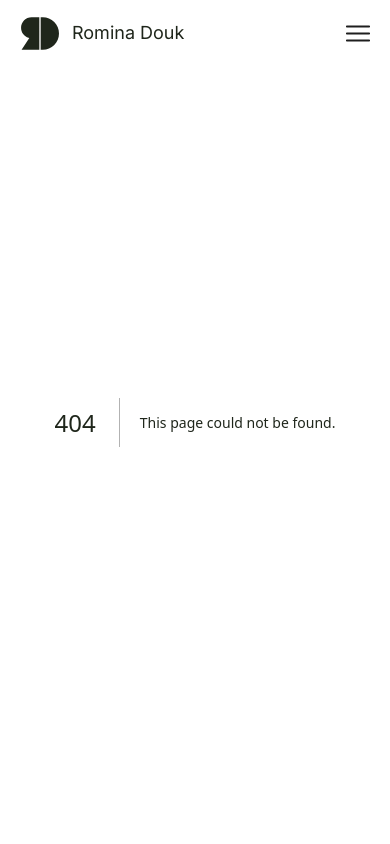
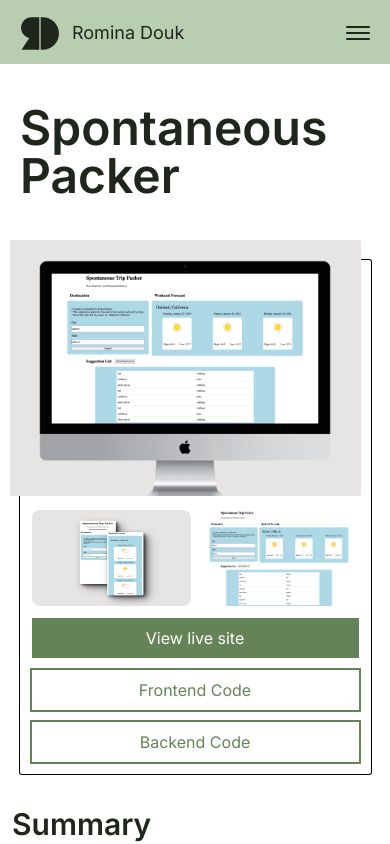
Before and after one commit to rominadouk/portfolio-redesign, a Next.js app: page /projects/packer in a window 390 px wide. Before the commit this address had no page. Shown: the top 844 px of the page. Built offline with nearby package versions, Linux system fonts and the light colour scheme.

Commit message:
added hamburger menu animation and homepage project animation

```diff
--- a/app/components/Navbar.tsx
+++ b/app/components/Navbar.tsx
@@ -6,6 +6,7 @@ import hamburgerMenu from '../../public/assets/icons/hamburger-menu.svg'
 import githubIcon from '../../public/assets/icons/github-icon.svg'
 import linkedinIcon from '../../public/assets/icons/linkedin-icon.svg'
 import logo from '../../public/favicon.svg'
+
 
 import Link from 'next/link'
 
@@ -16,21 +17,60 @@ const Navbar = () => {
     const toggleMobileMenu = () => {
         setHamburgerMenuIsOpen(!hamburgerMenuIsOpen)
     };
+
     // console.log(hamburgerMenuIsOpen)
 
   return (
     <nav className={ hamburgerMenuIsOpen ? ' z-50 pt-4 w-full px-5 absolute bg-white' : 'z-50 pt-4 w-full px-5 absolute lg:flex lg:justify-between lg:px-28 '}>
         <div className='flex justify-between'>
-        <div className='flex gap-3'>
-            {/* logo */}
-            <Image src={logo} alt='rd-logo' className='w-10'/>
-            <p className='text-lg place-self-center'>Romina Douk</p>
+            <div className='flex gap-3'>
+                {/* logo */}
+                <Link href={'/'}>
+                    <Image src={logo} alt='rd-logo' className='w-10'/>
+                </Link>
+
+                <p className='text-lg place-self-center'>Romina Douk</p>
+            </div>
+            <button onClick={toggleMobileMenu} className="flex flex-col justify-center items-center lg:hidden">
+                <span className={`bg-dark-green block transition-all duration-300 ease-out h-0.5 w-6 rounded-sm ${hamburgerMenuIsOpen ? 'rotate-45 translate-y-1' : '-translate-y-0.5'}`} >
+                </span>
+                <span className={`bg-dark-green block transition-all duration-300 ease-out h-0.5 w-6 rounded-sm my-0.5 ${hamburgerMenuIsOpen ? 'opacity-0' : 'opacity-100'}`}>
+                </span>
+                <span className={`bg-dark-green block transition-all duration-300 ease-out h-0.5 w-6 rounded-sm ${hamburgerMenuIsOpen ? '-rotate-45 -translate-y-1' : 'translate-y-0.5'}`}>
+                </span>
+            </button>
+
         </div>
-        <Image src={hamburgerMenu}   className='lg:hidden cursor-pointer' alt='three-line-menu' onClick = {toggleMobileMenu}/>
-        </div>
+            {/* Mobile View */}
+                    <div className={`flex flex-col py-5 relative  text-center text-xl lg:hidden z-100 transition-all duration-300 ease-out transform  ${hamburgerMenuIsOpen ? 'translate-y-2 opacity-100 visible pointer-events-auto' : 'translate-y-1 opacity-0 invisible pointer-events-none'}`}>
+                        <ul className='flex flex-col gap-5' onClick={toggleMobileMenu}>
+                            <Link href='/' >
+                                <li>Home</li>
+                            </Link>
+                            <Link href='/projects' >
+                                <li>Projects</li>
+                            </Link>
+                            <Link href='/contact'>
+                                <li>Contact</li>
+                            </Link>
+                            <Link href='https://www.linkedin.com/in/rominadouk/'  className='self-center' target='_blank'>
+                                <li>
+                                    <Image src={linkedinIcon} alt='linkedin-icon' className='w-7' />
+                                </li>
+                            </Link>
+                            <Link href='https://github.com/rominadouk'  className='self-center'  target='_blank'>
+                                <li>
+                                    <Image src={githubIcon} alt='github-icon' className='w-7 h-8' />
+                                </li>
+                            </Link>
+                        </ul>
+                    </div>
+
+
+
         {/* Navbar View on Desktop */}
         <ul className='hidden lg:flex lg:items-center gap-5'>
-            <Link href='/'>
+            <Link href='/' >
                 <li>Home</li>
             </Link>
             <Link href='/projects'>
@@ -51,33 +91,9 @@ const Navbar = () => {
             </Link>
         </ul>
         {/* Navbar View END on Desktop */}
-        {
-            hamburgerMenuIsOpen && (
-                <div className='flex flex-col py-5 relative bg-white text-center text-xl lg:hidden z-100'>
-                    <ul className='flex flex-col gap-5' onClick={toggleMobileMenu}>
-                        <Link href='/'>
-                            <li>Home</li>
-                        </Link>
-                        <Link href='/projects' onClick={toggleMobileMenu}>
-                            <li>Projects</li>
-                        </Link>
-                        <Link href='/contact' onClick={toggleMobileMenu}>
-                            <li>Contact</li>
-                        </Link>
-                        <Link href='https://www.linkedin.com/in/rominadouk/'  className='self-center' onClick={toggleMobileMenu} target='_blank'>
-                            <li>
-                                <Image src={linkedinIcon} alt='linkedin-icon' className='w-7' />
-                            </li>
-                        </Link>
-                        <Link href='https://github.com/rominadouk'  className='self-center' onClick={toggleMobileMenu} target='_blank'>
-                        <li>
-                            <Image src={githubIcon} alt='github-icon' className='w-7 h-8' />
-                        </li>
-                        </Link>
-                    </ul>
-                </div>
-            )
-        }
+
+
+        {/* END Mobile Menu */}
     </nav>
   )
 }
--- a/app/contact/page.tsx
+++ b/app/contact/page.tsx
@@ -66,7 +66,7 @@ const Contact = () => {
                   <textarea id='message' name='message' className=' h-28 ring-1 ring-input-border bg-input rounded-sm p-2' required/>
                 </div>
                 {/* Submit Button */}
-                <input type='submit' className='self-center py-2 px-10 bg-button-color text-white rounded-md'/>
+                <input type='submit' className='self-center py-2 px-10 bg-button-color text-white rounded-md cursor-pointer'/>
             </form>
           </div>
           {/* contact form container END*/}
--- a/app/page.tsx
+++ b/app/page.tsx
@@ -49,9 +49,9 @@ export default function Home() {
         {projects.map((project) => {
           return (
 
-            <div key={project.title} className='flex flex-col justify-between w-72 text-center relative drop-shadow-xl'>
+            <div key={project.title} className='flex flex-col justify-between w-72 text-center relative drop-shadow-xl transition-all duration-300 ease-out hover:w-96'>
               <Link href={`/projects/${project.title.toLowerCase()}`} >
-              <div className=' h-52    relative ' style={{ backgroundImage: `url(${project.image.src})`, backgroundSize: 'cover', backgroundPosition: 'center', backgroundRepeat: 'no-repeat'}}>
+              <div className=' h-52  relative ' style={{ backgroundImage: `url(${project.image.src})`, backgroundSize: 'cover', backgroundPosition: 'center', backgroundRepeat: 'no-repeat'}}>
                 {/* <Image src={project.image}  className='project-image' alt={project.title} layout='fill' objectFit='cover' /> */}
               </div>
               <h2 className='py-3 bg-white font-medium'>{project.title}</h2>
--- a/app/projects/spontaneouspacker/page.tsx
+++ b/app/projects/packer/page.tsx
@@ -4,9 +4,9 @@ import screenshotImg from '../../../public/assets/images/weather-packer/desktop-
 import desktopImg from '../../../public/assets/images/weather-packer/spontaneous-trip-packer-desktop.png'
 import mobileImg from '../../../public/assets/images/weather-packer/weather-packer-mobile-views.png'
 
-const spontaneousPacker = () => {
+const packer = () => {
 
-    const spontaneousPackerData = {
+    const packerData = {
         title: 'Spontaneous Packer',
         summary: "This web application was developed users plan for their spontaneous trips, it provides a three-day forecast and suggestions of what to pack based on the forecast. It also provides a packing list feature to add and delete items.",
         lessonsLearned: 'This project exercised my vanilla JavaScript skills. I improved my DOM manipulation methods with this project. I was able to truly appreciate the value of frameworks when I was working this project, I decided to challenge myself and not use any front-end frameworks. This project is deployed on Netlify and uses a NodeJS backend that I also developed. This is another version of a concept I completed during my time at General Assembly in collaboration with a team of developers called "Cli-Mate Change".',
@@ -23,9 +23,9 @@ const spontaneousPacker = () => {
 
   return (
     <div>
-        <ReusableProjectPage title={spontaneousPackerData.title} summary={spontaneousPackerData.summary} lessonsLearned={spontaneousPackerData.lessonsLearned} roles={spontaneousPackerData.roles} technologies={spontaneousPackerData.technologies} liveLink={spontaneousPackerData.liveLink} backendLink={spontaneousPackerData.backendLink} frontendLink={spontaneousPackerData.frontendLink} desktopView={spontaneousPackerData.desktopView} mobileView={spontaneousPackerData.mobileImg} screenshot={spontaneousPackerData.screenshot} />
+        <ReusableProjectPage title={packerData.title} summary={packerData.summary} lessonsLearned={packerData.lessonsLearned} roles={packerData.roles} technologies={packerData.technologies} liveLink={packerData.liveLink} backendLink={packerData.backendLink} frontendLink={packerData.frontendLink} desktopView={packerData.desktopView} mobileView={packerData.mobileImg} screenshot={packerData.screenshot} />
     </div>
   )
 }
 
-export default spontaneousPacker
+export default packer
--- a/app/projects/page.tsx
+++ b/app/projects/page.tsx
@@ -6,6 +6,7 @@ import sneakPeekImage from '../../public/assets/images/sneakpeek/screenshot.png'
 import packerImage from '../../public/assets/images/weather-packer/desktop-all.png'
 import { StaticImageData } from 'next/image'
 import ViewProjectDetails from '../components/ViewProjectDetails'
+import Link from 'next/link'
 
 
 const Projects = () => {
@@ -20,7 +21,7 @@ const Projects = () => {
     const projects: Project[] = [
         {
             name: 'Zen',
-            description: 'A mental health application',
+            description: 'A mental health application.',
             image: zenImage
         },
         {
@@ -35,8 +36,8 @@ const Projects = () => {
 
         },
         {
-            name: 'SpontaneousPacker',
-            description: 'A packer helper that provides a three-day forecast and provides packing suggestions based on weather conditions.',
+            name: 'Packer',
+            description: 'Provides a three-day forecast and provides packing suggestions based on weather conditions.',
             image: packerImage
 
         },
@@ -61,11 +62,14 @@ const Projects = () => {
                 </div>
                 <div className=' flex flex-col mr-5 ml-11 md:w-full md:mt-10 md:mx-0 md:self-center'>
                     {/* Project Image Div */}
+                    <Link href={`/projects/${project.name.toLowerCase()}`}>
                     <div className='h-48 mt-[-35px] rounded-md md:h-56 ' style={{ backgroundImage: `url(${project.image.src})`, backgroundSize: 'cover' }}>
                     </div>
+
+                    </Link>
+
                     <ViewProjectDetails name={project.name} />
                 </div>
-
             </div>
 
         </div>
```
Also changed, not shown: app/components/Navbar.module.css (added, +12 -0 lines).
